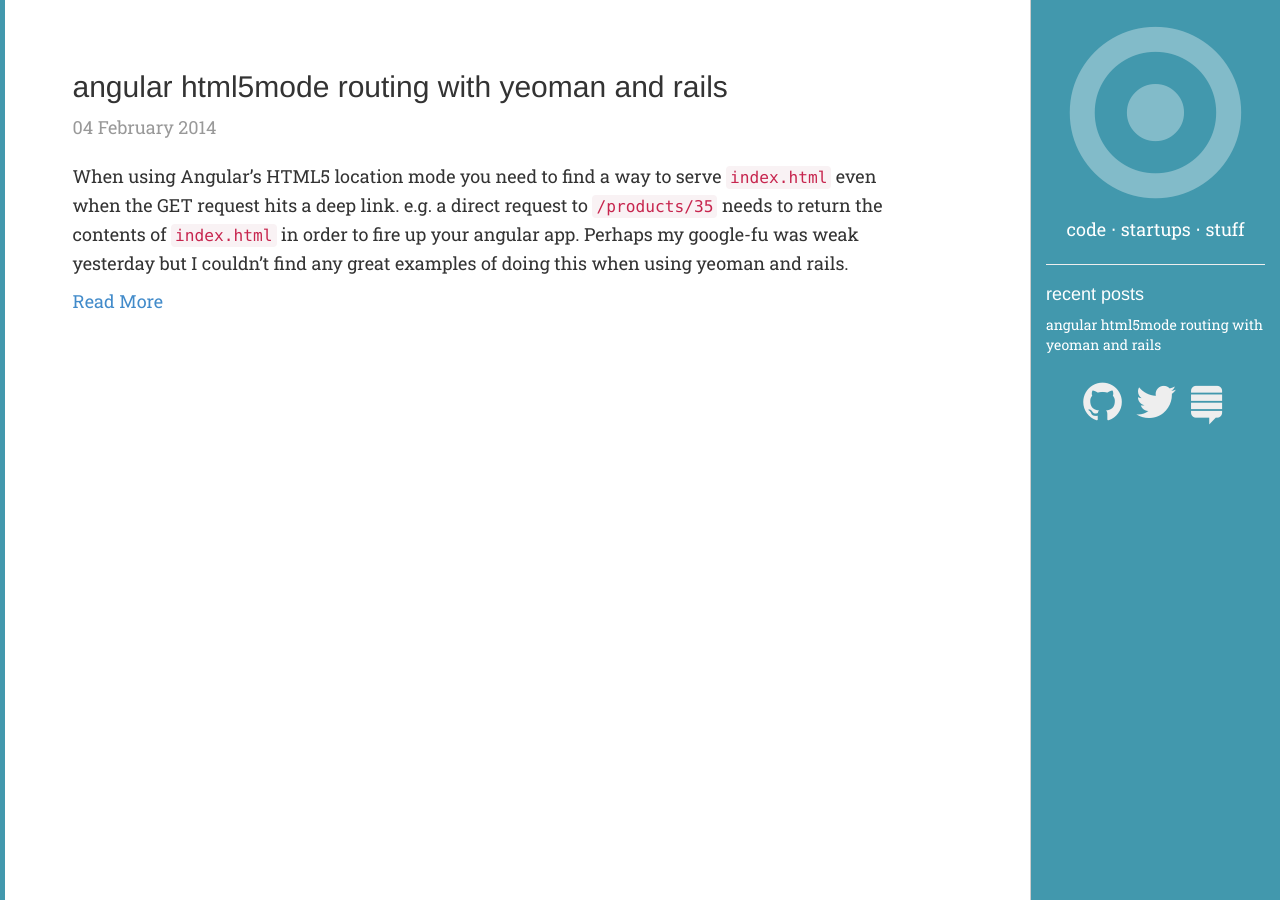
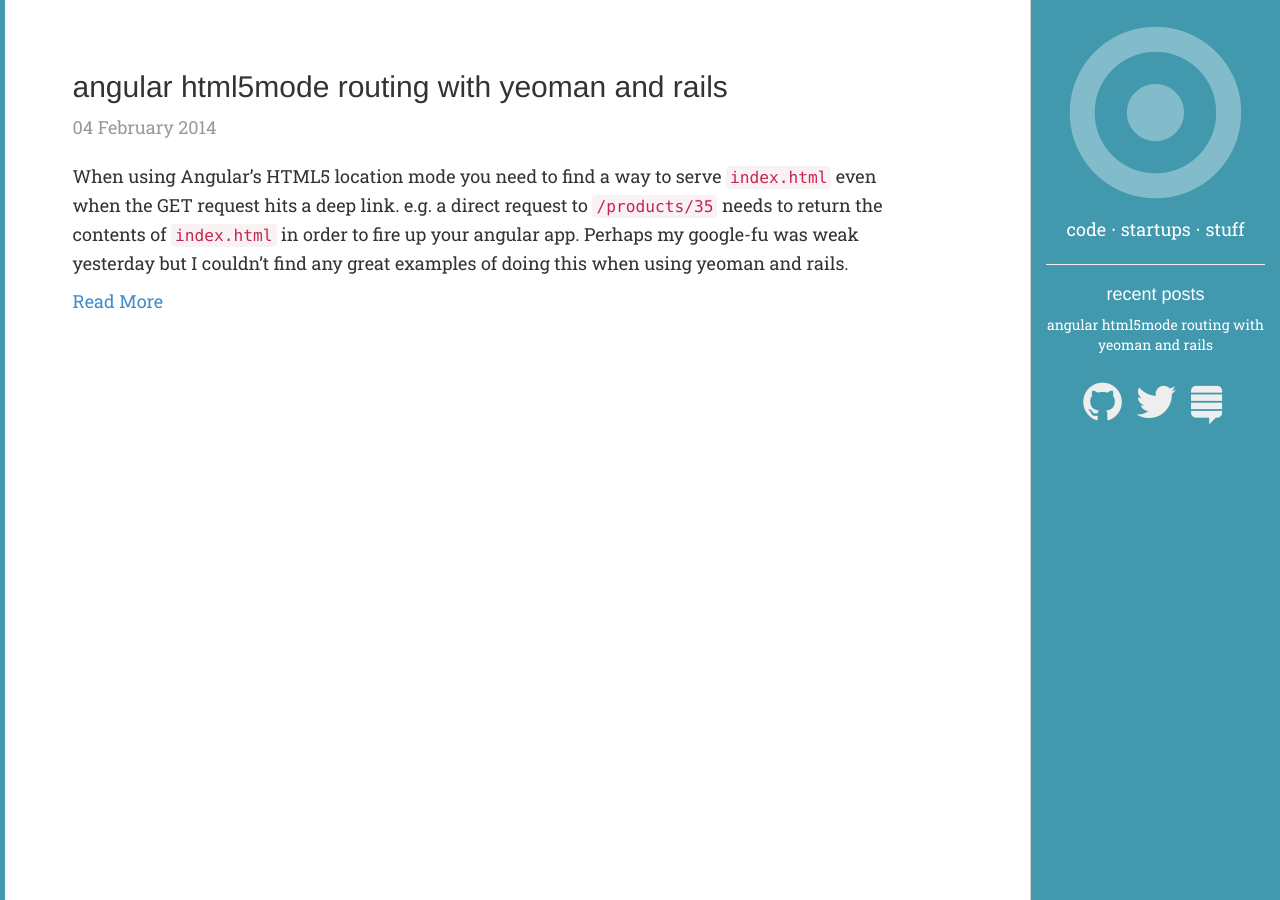
Before and after one commit to mbell697/mbell697.github.com, a Jekyll site: the page built from index.html, in a window 1280 px wide. Built offline with Jekyll 4.4.1, drawn with Linux system fonts in a browser that asks for light colours; Markdown is read by kramdown in place of the engine named in the settings; the list of posts is cut into pages by our own code.

Commit message:
Bit better phone / tablet rendering

```diff
--- a/css/main.css
+++ b/css/main.css
@@ -4,8 +4,12 @@
   background-color: rgb(66, 152, 173);
   color: white;
   padding: 15px;
+  text-align: center;
 }
 
+.sidebar-toggle {
+  display: none;
+}
 
 @media (min-width: 992px) {
   .sidebar {
@@ -16,8 +20,33 @@
     right: 0;
     float: right;
   }
+
+  .sidebar-toggle {
+    position: absolute;
+    background-color: rgb(66, 152, 173);
+    left: -40px;
+    top: 0;
+    width: 40px;
+    height: 36px;
+    padding: 5px;
+    border-left: 1px solid #ccc;
+    border-bottom: 1px solid #ccc;
+    border-bottom-left-radius: 4px;
+    color: rgb(223, 223, 223);
+  }
+
+  .sidebar-toggle:hover {
+    color: white;
+  }
   body {
     border-left: 5px solid rgb(66, 152, 173);
+  }
+  .logo {
+    font-size: 200px;
+  }
+
+  .social-links a {
+    font-size: 45px;
   }
 }
 
@@ -26,33 +55,24 @@
     margin-right: -15px;
     margin-left: -15px;
   }
+
+  .logo {
+    font-size: 100px;
+    color: rgba(255, 255, 255, 0.34);
+  }
+
+  .social-links a {
+    font-size: 25px;
+  }
 }
 
 .sidebar a {
   color: white;
 }
 
-.sidebar-toggle {
-  position: absolute;
-  background-color: rgb(66, 152, 173);
-  left: -40px;
-  top: 0;
-  width: 40px;
-  height: 36px;
-  padding: 5px;
-  border-left: 1px solid #ccc;
-  border-bottom: 1px solid #ccc;
-  border-bottom-left-radius: 4px;
-  color: rgb(223, 223, 223);
-  display: none;
-}
 
-.sidebar-toggle:hover {
-  color: white;
-}
 
 .logo {
-  font-size: 200px;
   color: rgba(255, 255, 255, 0.34);
 }
 
@@ -89,7 +109,6 @@
 
 .social-links a {
   color: #eee;
-  font-size: 45px;
 }
 
 .social-links a:hover {
```
